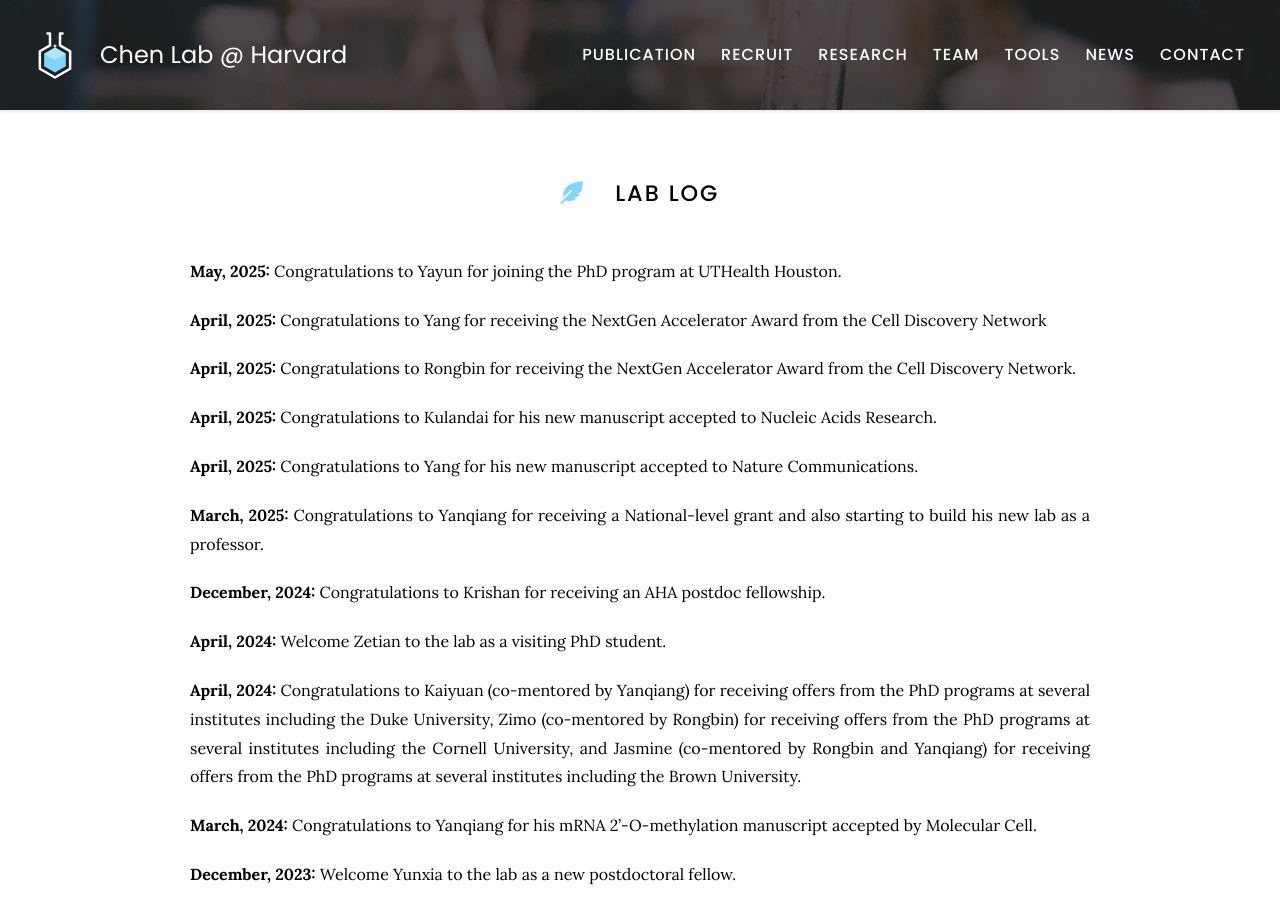
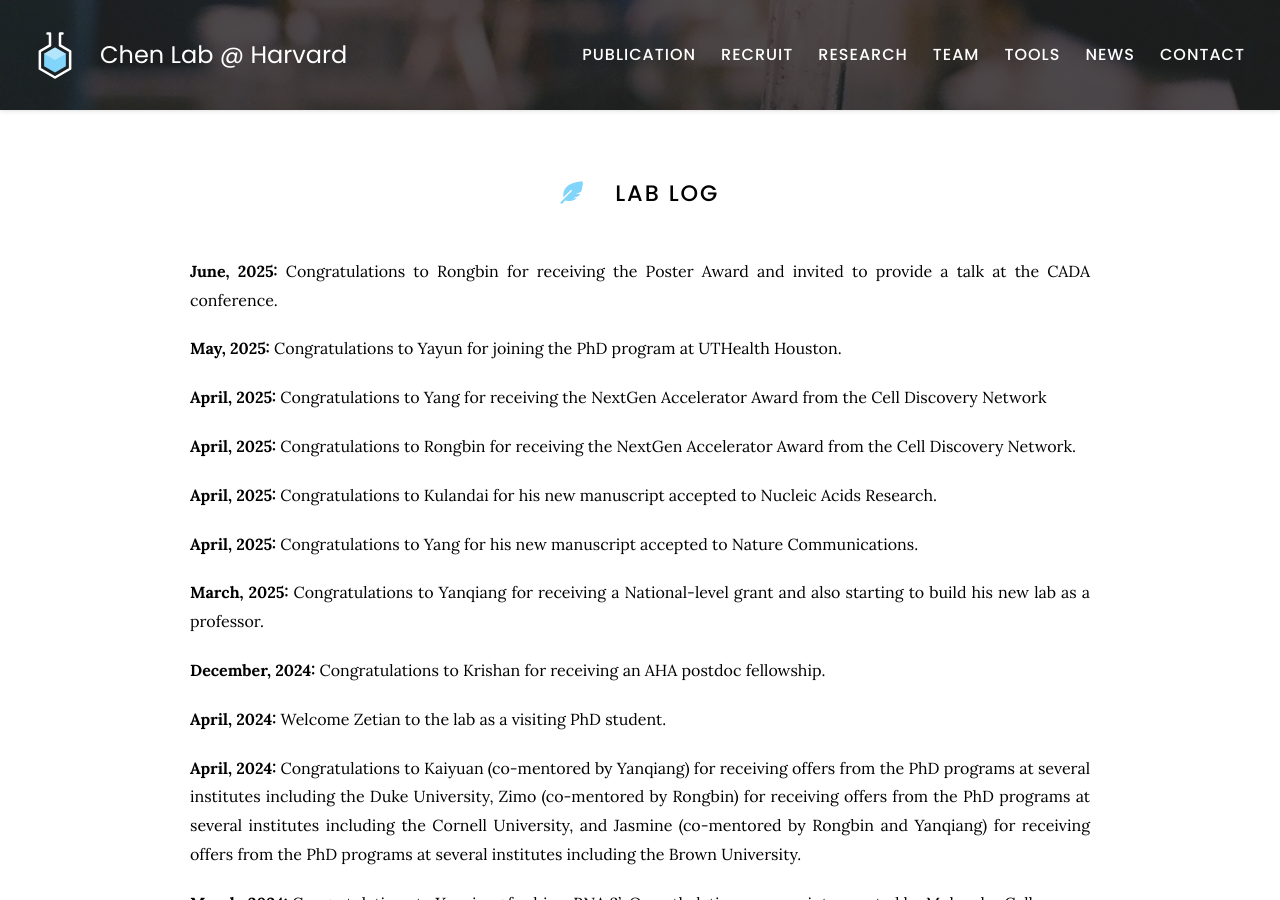
Before and after one commit to kaifuchenlab/kaifuchenlab.github.io, a Jekyll site: the page built from 7.news/index.md, in a window 1280 px wide and 900 px high. Built offline with Jekyll 4.4.1, drawn with Linux system fonts in a browser that asks for light colours.

Commit message:
Update index.md

```diff
--- a/7.news/index.md
+++ b/7.news/index.md
@@ -6,6 +6,9 @@ nav:
 ---
 
 # <i class="fas fa-feather-alt"></i> Lab log
+
+**June, 2025:**
+Congratulations to Rongbin for receiving the Poster Award and invited to provide a talk at the CADA conference.
 
 **May, 2025:**
 Congratulations to Yayun for joining the PhD program at UTHealth Houston.
```
